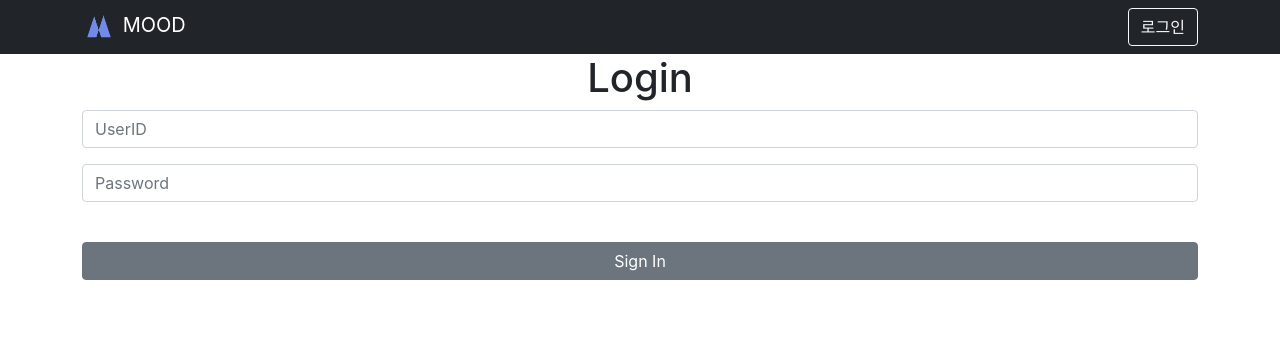
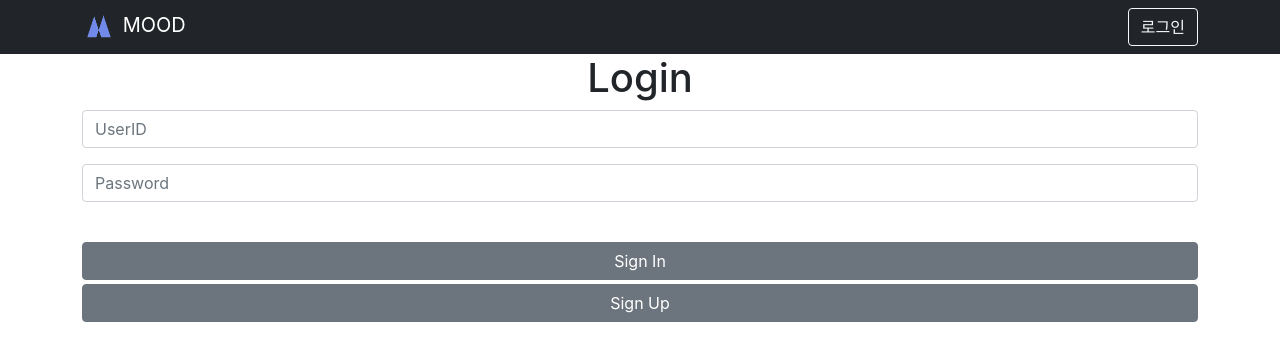
Before and after one commit to MOOD-Make-yOur-Own-Destination/frontend, a React (Create React App) app: page /login in a window 1280 px wide. Shown: the top 360 px of the page. Built offline with nearby package versions, Linux system fonts and the light colour scheme.

Commit message:
Updated: 회원가입 버튼 추가

```diff
--- a/src/LoginForm.js
+++ b/src/LoginForm.js
@@ -1,6 +1,7 @@
 import React, { useState } from 'react';
 import { Redirect } from 'react-router';
 import { Form, Button, Row, Col, Container } from 'react-bootstrap';
+
 
 function LoginForm({ authenticated, login, location }){
     const [id, setId] = useState('');
@@ -15,6 +16,7 @@ function LoginForm({ authenticated, login, location }){
              setPassword('');
          }
     };
+
     const { from } = location.state || { from: {pathname: "/" } };
     if (authenticated) return <Redirect to={from} />;
 
@@ -41,6 +43,11 @@ function LoginForm({ authenticated, login, location }){
                             <Button variant="secondary" type="submit" onClick={handleClick}>
                                 Sign In
                             </Button>
+
+                            <Button variant="secondary" type="submit" href='/signup'>
+                                Sign Up
+                            </Button>
+
                         </div>
                     </Form>
                 </Container>
```
